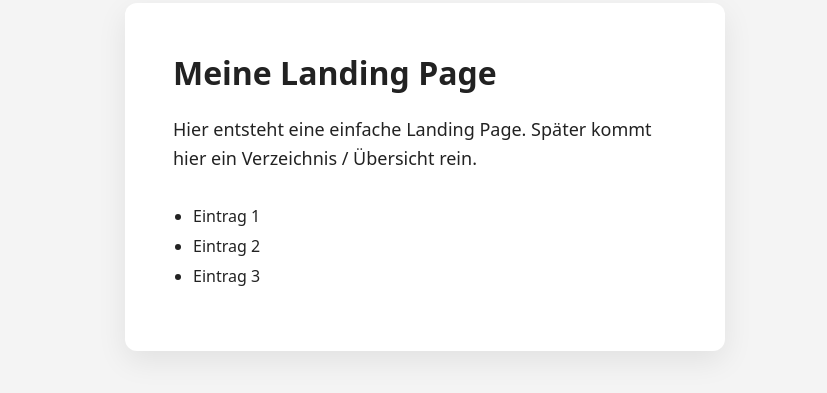
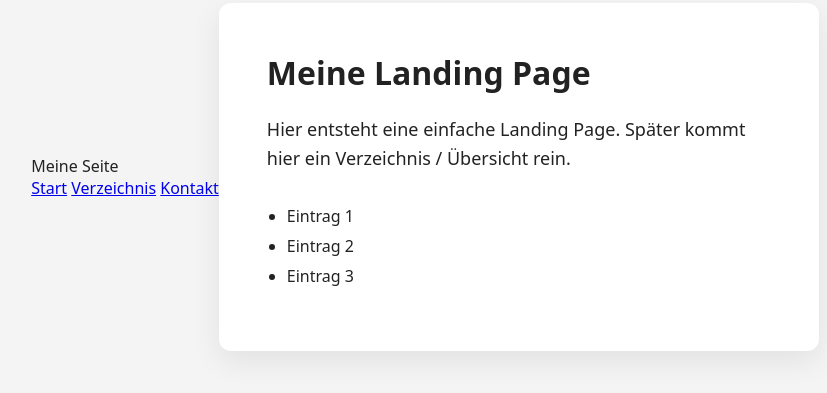
Before and after one commit to almostramon/almostramon.github.io, a plain HTML site: page index.html in a window 1280 px wide. Shown: the part 223-616 px from the top of the page, without its empty margins (215-1042 px from the left). Drawn offline with Linux system fonts and the light colour scheme.

Commit message:
Update index.html

```diff
--- a/index.html
+++ b/index.html
@@ -7,6 +7,18 @@
 </head>
 
 <body>
+
+  <header class="site-header">
+    <div class="nav">
+      <div class="logo">Meine Seite</div>
+
+      <nav>
+        <a href="#">Start</a>
+        <a href="#">Verzeichnis</a>
+        <a href="#">Kontakt</a>
+      </nav>
+    </div>
+  </header>
 
   <main class="container">
     <h1>Meine Landing Page</h1>
@@ -25,4 +37,5 @@
 
 </body>
 
+
 </html>
```
